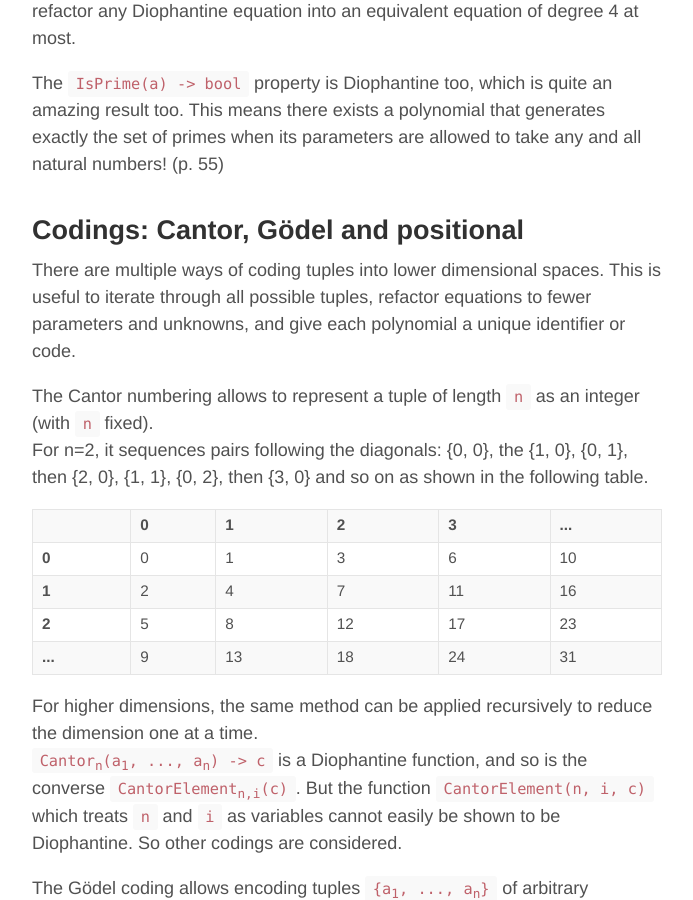
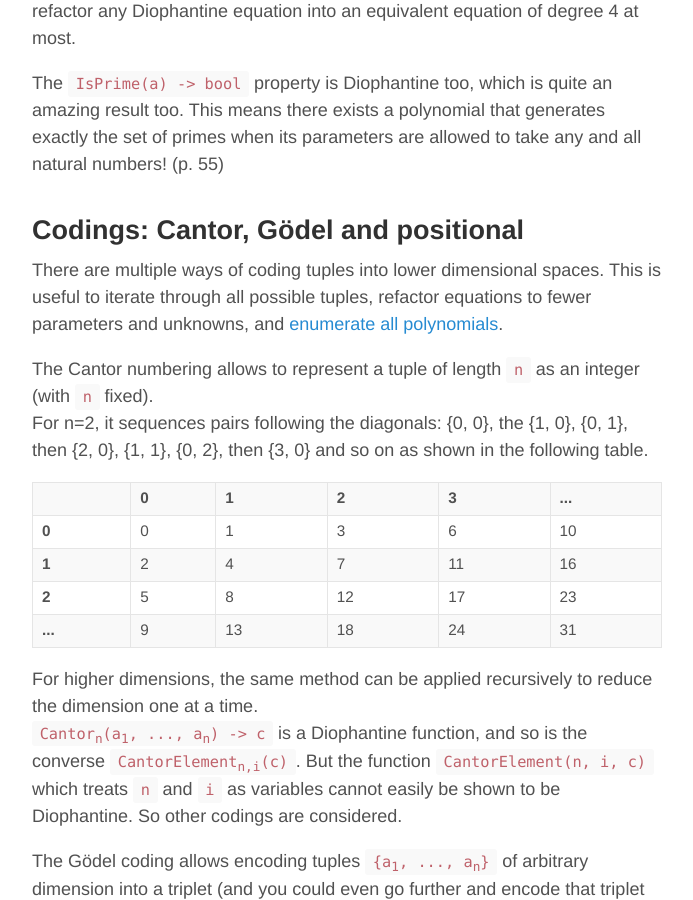
Before and after one commit to jcouv/jcouv.github.io, a Jekyll site: the page built from _posts/2015-09-14-diophantine-equations-and-turing-decidability.md, in a window 1280 px wide and 900 px high, scrolled down 2271 px. Shown: the whole window, without its empty margins (293-986 px from the left). Built offline with Jekyll 4.4.1, drawn with Linux system fonts in a browser that asks for light colours; comment, search, counter and statistics services are not loaded.

Commit message:
Updated 2015-09-14-diophantine-equations-and-turing-decidability.md

```diff
--- a/_posts/2015-09-14-diophantine-equations-and-turing-decidability.md
+++ b/_posts/2015-09-14-diophantine-equations-and-turing-decidability.md
@@ -2,6 +2,7 @@
 title: Diophantine equations and Turing decidability
 published: true
 ---
+
 
 I enjoyed reading Yuri Matiyasevich's [Hilbert 10th Problem](http://smile.amazon.com/Hilberts-10th-Problem-Foundations-Computing/dp/0262132958/) (Thanks Stéphane for the recommendation).
 It is rather accessible overall, but some results and demonstrations do get quite mind-bending. Below are my notes on the key topics (mostly covering the first 5 chapters).
@@ -44,7 +45,7 @@ The `IsPrime(a) -> bool` property is Diophantine too, which is quite an amazing
 
 
 ## Codings: Cantor, Gödel and positional
-There are multiple ways of coding tuples into lower dimensional spaces. This is useful to iterate through all possible tuples, refactor equations to fewer parameters and unknowns, and give each polynomial a unique identifier or code.
+There are multiple ways of coding tuples into lower dimensional spaces. This is useful to iterate through all possible tuples, refactor equations to fewer parameters and unknowns, and [enumerate all polynomials](http://blog.monstuff.com/archives/2015/09/enumerating-diophantine-equations.html).
 
 The Cantor numbering allows to represent a tuple of length `n` as an integer (with `n` fixed).
 For n=2, it sequences pairs following the diagonals: {0, 0}, the {1, 0}, {0, 1}, then {2, 0}, {1, 1}, {0, 2}, then {3, 0} and so on as shown in the following table.
```
